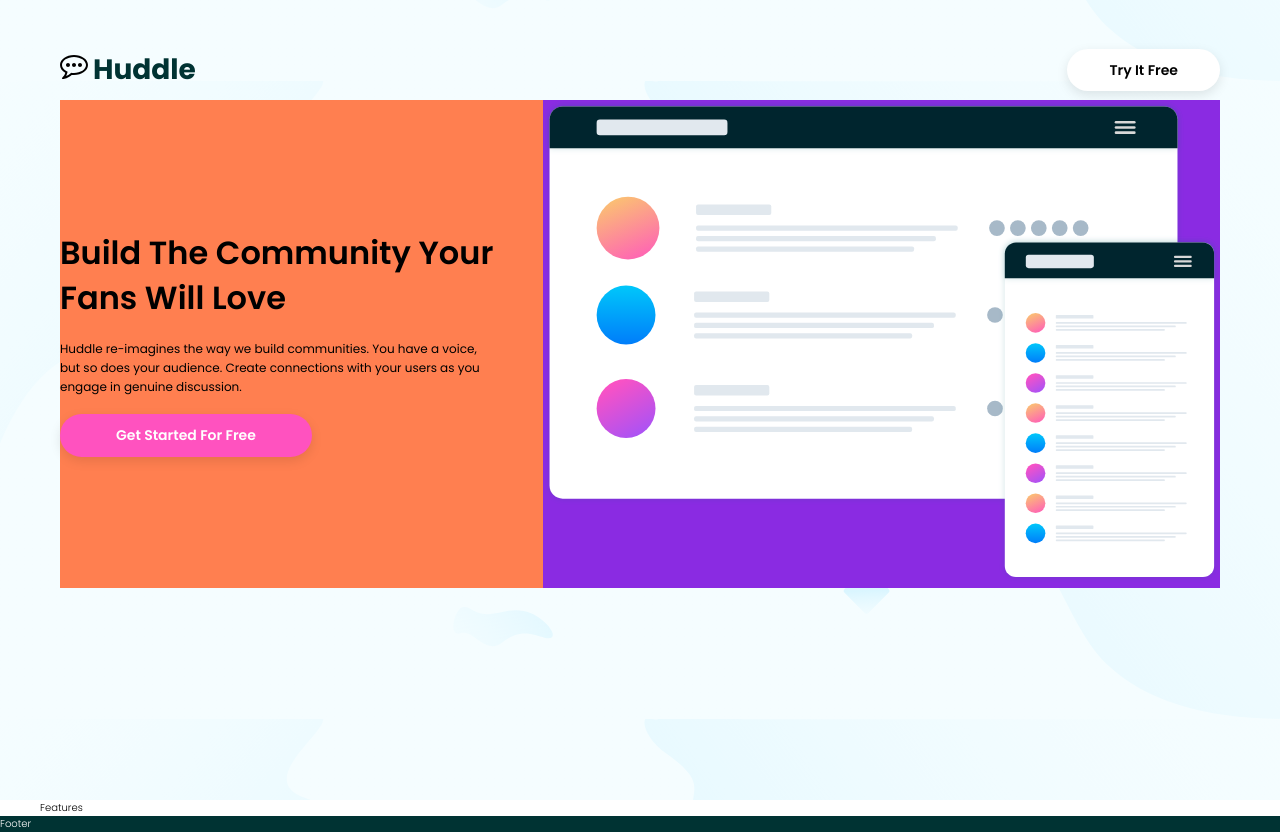
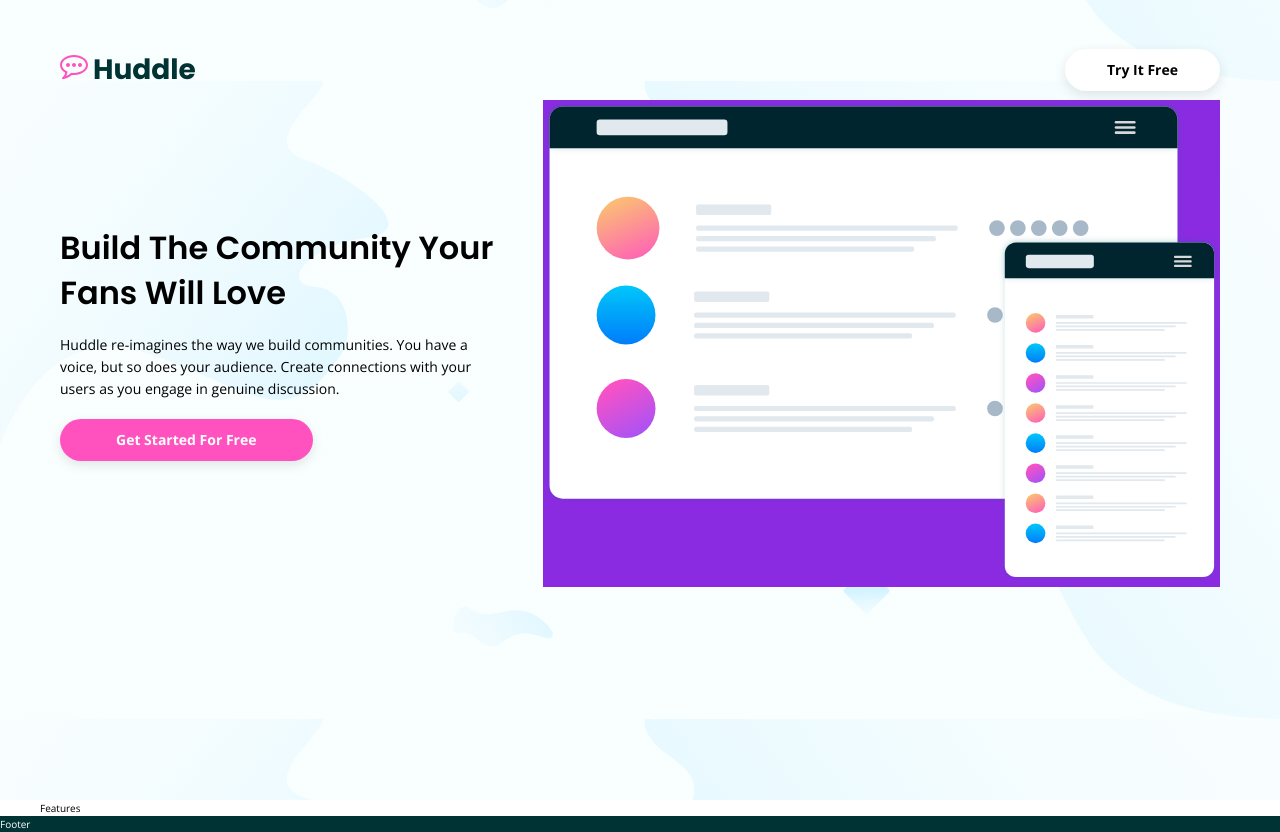
Before and after one commit to stormrageqb/Huddle, a React (Vite) app: page / in a window 1280 px wide. Built offline with nearby package versions, Linux system fonts and the light colour scheme.

Commit message:
Render colors through ThemeProvider

```diff
--- a/src/App.jsx
+++ b/src/App.jsx
@@ -10,6 +10,13 @@ const theme = {
     header: "#ebfbff",
     body: "#fff",
     footer: "#003333",
+    primary: "#ff52bf",
+    secondary: "#003333",
+  },
+
+  font: {
+    headings: "'Poppins', sans-serif",
+    bodyCTA: "'Open Sans', sans-serif",
   },
 };
 
--- a/src/components/Header.jsx
+++ b/src/components/Header.jsx
@@ -16,7 +16,7 @@ const StyledHeroText = styled.div`
   flex-direction: column;
   gap: 1.8rem;
   grid-column: 1 / 6;
-  background-color: coral;
+  /* background-color: coral; */
   padding-right: 5rem;
   justify-content: center;
   h1 {
@@ -27,7 +27,7 @@ const StyledHeroText = styled.div`
   }
 
   p {
-    font-size: 1.2rem;
+    font-size: 1.4rem;
     font-weight: 400;
   }
 `;
--- a/src/components/styles/Button.styled.jsx
+++ b/src/components/styles/Button.styled.jsx
@@ -9,7 +9,7 @@ export const StyledButton = styled.a`
   font-size: 1.4rem;
   font-weight: 600;
   cursor: pointer;
-  font-family: "Poppins", sans-serif;
+  font-family: ${({ theme }) => theme.font.bodyCTA};
   /* box-shadow: 0 4rem 6rem rgba(0, 0, 0, 0.09); */
   box-shadow: rgba(0, 0, 0, 0.1) 0px 0.4rem 1.2rem;
   transition: all 0.3s;
--- a/src/components/styles/Global.jsx
+++ b/src/components/styles/Global.jsx
@@ -20,7 +20,7 @@ const GlobalStyles = createGlobalStyle`
     }
 
     body {
-        font-family: var(--font-primary);
+        font-family: var(--font-secondary);
         line-height: 1.6;
         font-weight: 300;
     }
--- a/src/components/styles/Header.styled.jsx
+++ b/src/components/styles/Header.styled.jsx
@@ -2,10 +2,9 @@ import styled from "styled-components";
 
 export const StyledHeader = styled.header`
   grid-column: full-start / full-end;
-  /* background-color: ${({ theme }) => theme.color.header}; */
   background: linear-gradient(
-      rgba(235, 251, 255, 0.5),
-      rgba(235, 251, 255, 0.5)
+      rgba(235, 251, 255, 0.3),
+      rgba(235, 251, 255, 0.3)
     ),
     url(public/bg-hero-desktop.svg);
   background-size: contain;
@@ -18,9 +17,11 @@ export const StyledHeader = styled.header`
     height: 2.8rem;
     width: 2.8rem;
     margin-right: 0.5rem;
+    fill: ${({ theme }) => theme.color.primary};
   }
 
   & h1 {
+    font-family: ${({ theme }) => theme.font.headings};
     color: ${({ theme }) => theme.color.footer};
     display: inline-block;
     font-size: 2.8rem;
```
